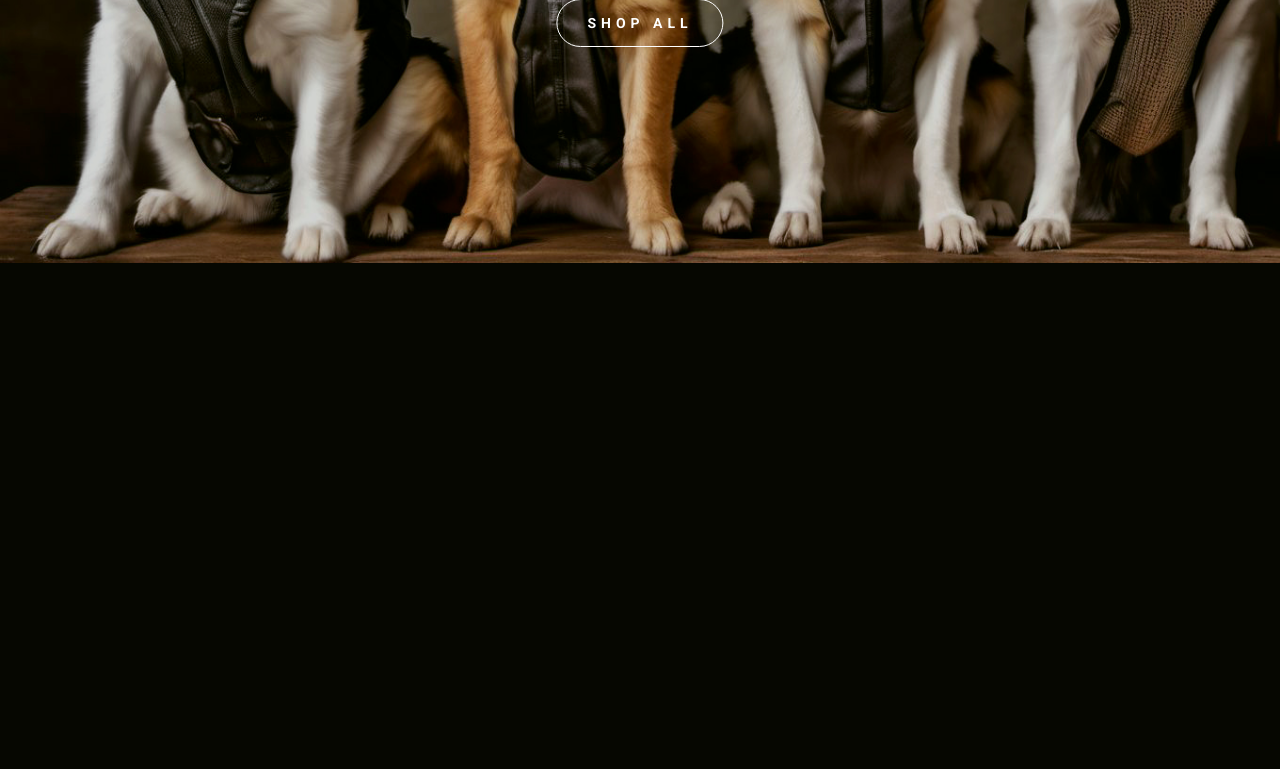
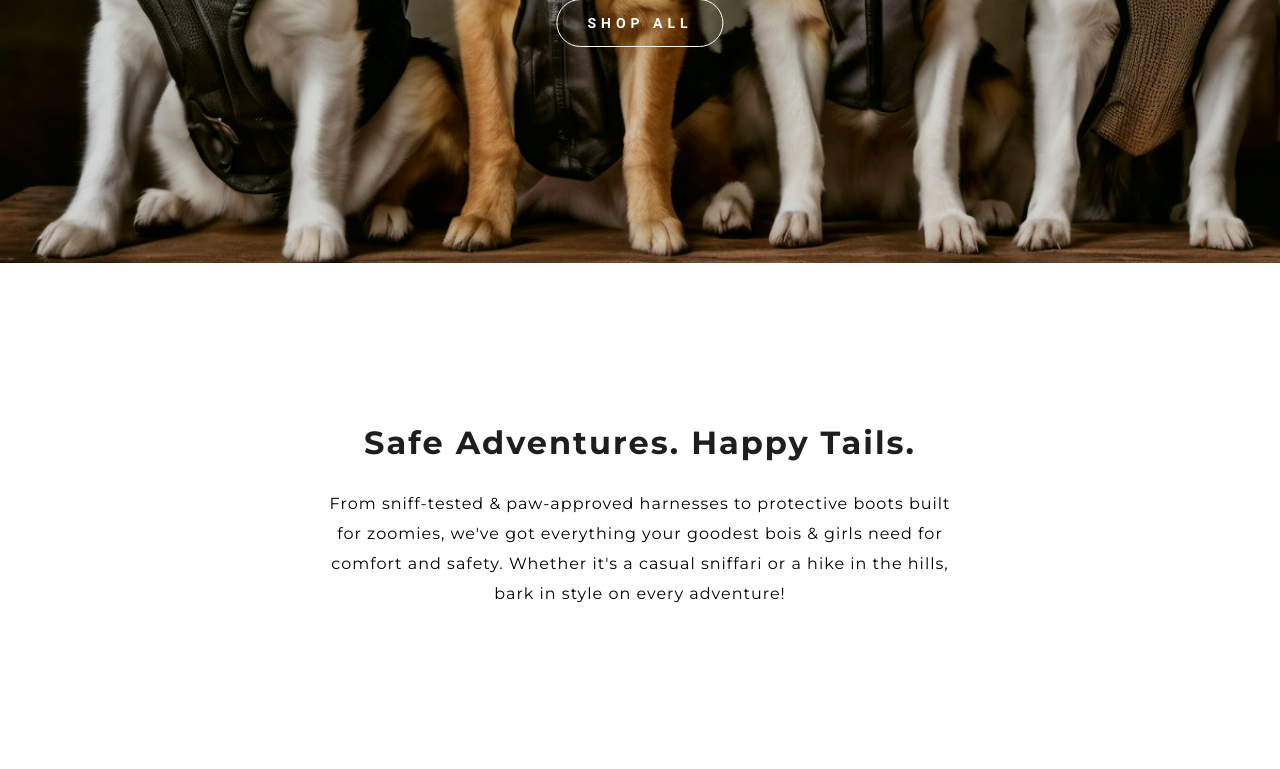
Before and after one commit to blnstrixie/paws-emporium-online-shop, a PHP site: page /home.php in a window 1280 px wide. Shown: the part 537-1306 px from the top of the page. Before the commit the page ends 800 px from the top, so only its background shows below. Run offline with PHP 8.4, Linux system fonts and the light colour scheme; some libraries are stand-ins or nearby versions.

Commit message:
Replace intro paragraph in home.php

```diff
--- a/home.php
+++ b/home.php
@@ -9,6 +9,7 @@
 
     <link rel="stylesheet" href="styles/header.css">
     <link rel="stylesheet" href="styles/banner.css">
+    <link rel="stylesheet" href="styles/style.css">
   </head>
 
   <body>
@@ -28,6 +29,17 @@
           Shop All
         </a>
       </section>
+
+      <section class="intro-section">
+        <h2>
+          Safe Adventures. Happy Tails.
+        </h2>
+
+        <p>
+          From sniff-tested & paw-approved harnesses to protective boots built for zoomies, we&#39;ve got everything your goodest bois & girls need for comfort and safety. Whether it&#39;s a casual sniffari or a hike in the hills, bark in style on every adventure!
+        </p>
+      </section>
+
     </main>
   </body>
 </html>
```
